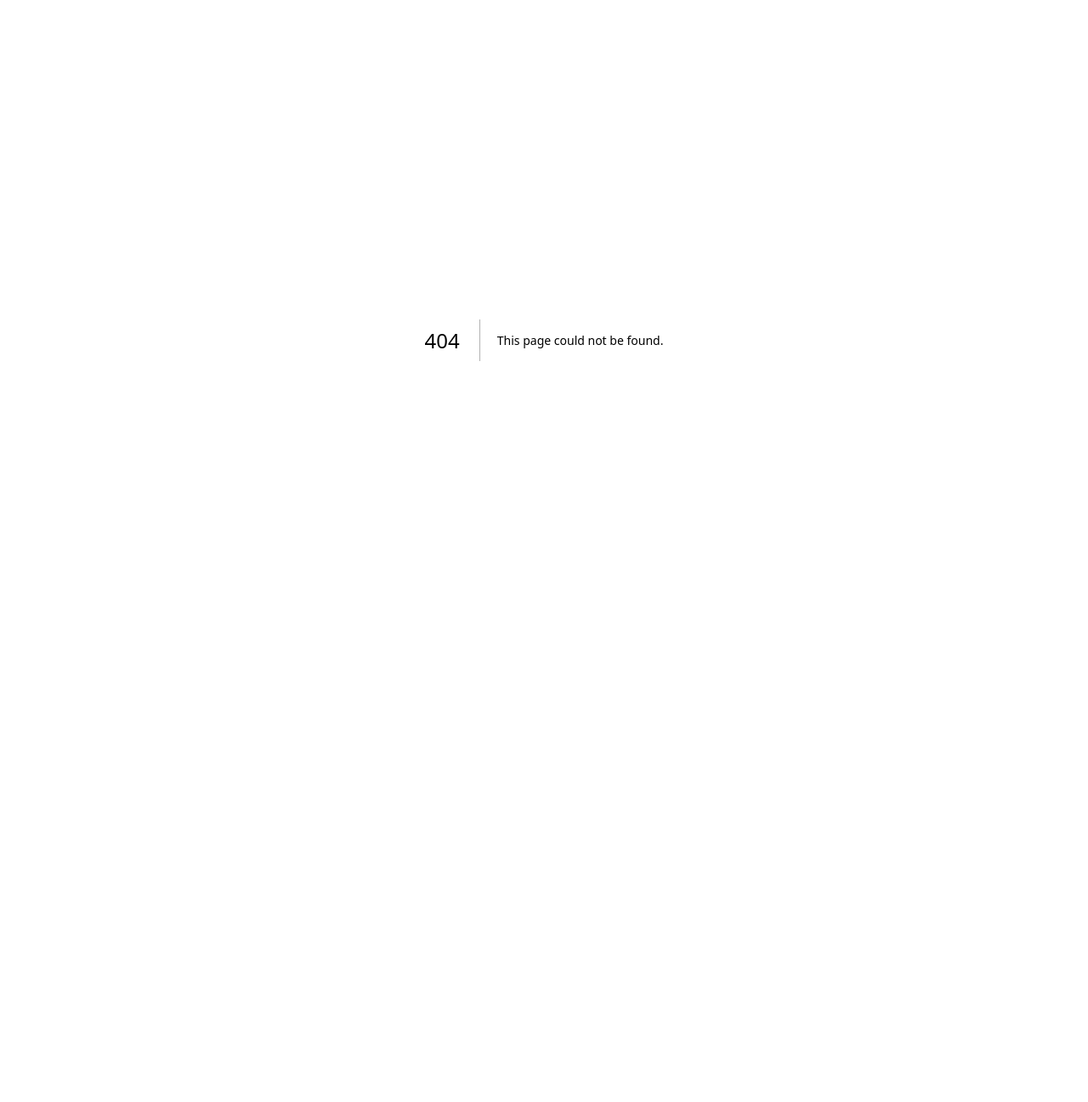
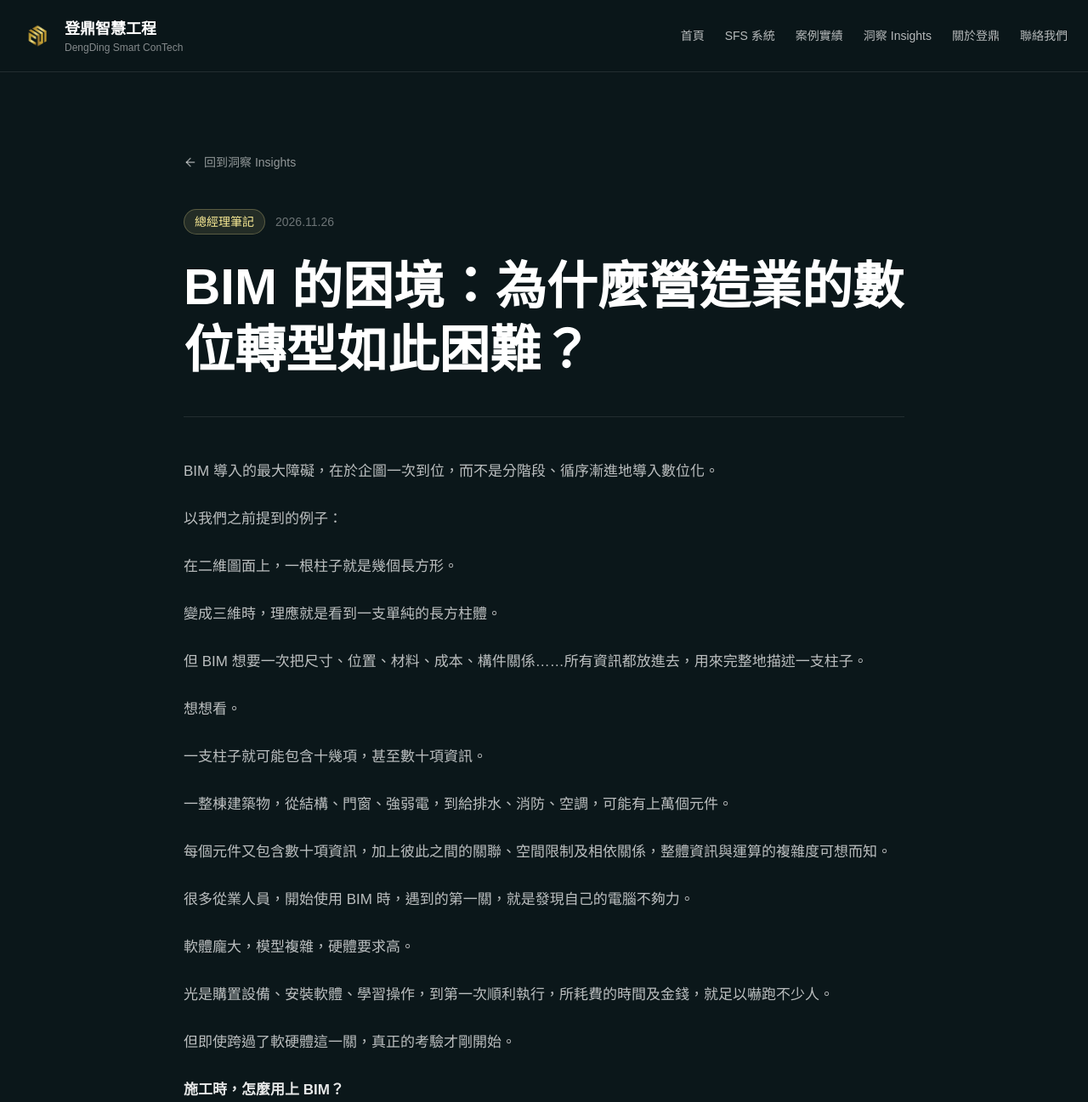
Before and after one commit to MarkHsuDD/dengding-org, a Next.js app: page /insights/bim-workflow-first in a window 1280 px wide. Before the commit this address had no page. Shown: the top 1297 px of the page at 85% size. Before the commit the page ends 800 px from the top, so only its background shows below. Built offline with nearby package versions, Linux system fonts and the light colour scheme.

Commit message:
Publish workflow-first BIM insight

```diff
--- /dev/null
+++ b/app/insights/bim-workflow-first/page.tsx
@@ -0,0 +1,93 @@
+import type { Metadata } from "next";
+import Link from "next/link";
+import { ArrowLeft } from "lucide-react";
+import Navbar from "../../components/Navbar";
+
+const title = "BIM 的困境：為什麼營造業的數位轉型如此困難？";
+const description = "從資訊完整性到工序優先，重新思考 BIM 如何真正進入施工現場。";
+const url = "https://www.dengding.org/insights/bim-workflow-first";
+const date = "2026-11-26";
+
+export const metadata: Metadata = {
+  title: `${title} | 登鼎洞察`,
+  description,
+  alternates: { canonical: url },
+};
+
+const articleJsonLd = {
+  "@context": "https://schema.org",
+  "@type": "Article",
+  headline: title,
+  description,
+  datePublished: date,
+  author: { "@type": "Organization", name: "登鼎智慧工程" },
+  publisher: { "@type": "Organization", name: "登鼎智慧工程" },
+  mainEntityOfPage: url,
+};
+
+export default function ArticlePage() {
+  return (
+    <div className="min-h-screen bg-[#0b171a] text-white">
+      <Navbar />
+      <main>
+        <script type="application/ld+json" dangerouslySetInnerHTML={{ __html: JSON.stringify(articleJsonLd) }} />
+        <article className="mx-auto max-w-4xl px-6 py-20 lg:py-24">
+          <Link href="/insights" className="inline-flex items-center gap-2 text-sm text-white/55 transition hover:text-[#fbec96]">
+            <ArrowLeft size={16} /> 回到洞察 Insights
+          </Link>
+          <header className="mt-10 border-b border-white/10 pb-10">
+            <div className="flex flex-wrap items-center gap-3 text-sm">
+              <span className="rounded-full border border-[#fbec96]/25 bg-[#fbec96]/10 px-3 py-1 text-[#fbec96]">總經理筆記</span>
+              <time dateTime={date} className="text-white/40">2026.11.26</time>
+            </div>
+            <h1 className="mt-6 text-4xl font-semibold leading-tight lg:text-6xl">{title}</h1>
+          </header>
+          <div className="mt-12 space-y-6 text-[17px] leading-8 text-white/72">
+            <p>BIM 導入的最大障礙，在於企圖一次到位，而不是分階段、循序漸進地導入數位化。</p>
+            <p>以我們之前提到的例子：</p>
+            <p>在二維圖面上，一根柱子就是幾個長方形。</p>
+            <p>變成三維時，理應就是看到一支單純的長方柱體。</p>
+            <p>但 BIM 想要一次把尺寸、位置、材料、成本、構件關係……所有資訊都放進去，用來完整地描述一支柱子。</p>
+            <p>想想看。</p>
+            <p>一支柱子就可能包含十幾項，甚至數十項資訊。</p>
+            <p>一整棟建築物，從結構、門窗、強弱電，到給排水、消防、空調，可能有上萬個元件。</p>
+            <p>每個元件又包含數十項資訊，加上彼此之間的關聯、空間限制及相依關係，整體資訊與運算的複雜度可想而知。</p>
+            <p>很多從業人員，開始使用 BIM 時，遇到的第一關，就是發現自己的電腦不夠力。</p>
+            <p>軟體龐大，模型複雜，硬體要求高。</p>
+            <p>光是購置設備、安裝軟體、學習操作，到第一次順利執行，所耗費的時間及金錢，就足以嚇跑不少人。</p>
+            <p>但即使跨過了軟硬體這一關，真正的考驗才剛開始。</p>
+            <p><strong className="font-semibold text-white/90">施工時，怎麼用上 BIM？</strong></p>
+            <p>你不能期待每個工種的施工人員，在工地現場都配備一台高效能筆電，把每一個施工動作、每一道工序，都即時同步到 BIM 系統上。</p>
+            <p>至少，以我目前接觸過的 BIM 系統來說，還沒有看到一套真正從第一線施工人員的使用情境出發，充分解決工地現場 UI/UX 問題的系統。</p>
+            <p>這在 AI 時代，應該會是一個很大的商機。</p>
+            <hr className="my-10 border-white/10" />
+            <p>每一個營造案場，都是許多不同工種，透過分工與協作，共同完成的結果。</p>
+            <p>但沒有任何一個工種，需要知道整棟建築物的所有資訊。</p>
+            <p>與結構體施工相關的工種，比如鋼筋、模板、混凝土，通常不需要知道景觀或室內裝修的所有細節。</p>
+            <p>即使是橫跨施工前、中、後期的機電工程，前期負責預埋管路的人，跟後期負責配線、安裝設備的人，也很可能來自不同的承包單位。</p>
+            <p>每個人真正需要的，是在對的時間、對的位置，取得與自己工作相關的資訊。</p>
+            <p>不多，也不少。</p>
+            <p><strong className="font-semibold text-white/90">資訊的價值，不在於擁有多少，而在於能不能在需要的時候，被正確地使用。</strong></p>
+            <hr className="my-10 border-white/10" />
+            <p>我認為，BIM 的概念，能夠帶給營造產業最大的價值，應該是提供一個讓所有參與者有效溝通、協調與協作的平台。</p>
+            <p>在時間維度上，從設計階段開始，歷經施工，一直到完工驗收，讓資訊能夠有效地傳遞與延續。</p>
+            <p>在空間維度上，讓不同工種能夠提早認知彼此的施工範圍、介面與限制，預先安排工序，以最有效率的方式完成各自的工作。</p>
+            <p>這才是營造產業真正需要的數位化。</p>
+            <p>但目前許多 BIM 系統的發展重心，仍然放在如何吸收、整合及處理更多資訊，而不是如何細化每一道工序（Workflow），以及如何降低不同工種之間的協調成本。</p>
+            <p>我們花了大量的資源，試圖建立一棟建築物完整的數位模型。</p>
+            <p>卻沒有投入同等的心力，去思考一棟建築物，究竟是怎麼被蓋起來的。</p>
+            <p>前者是資訊建模的問題。</p>
+            <p>後者才是營造管理的問題。</p>
+            <p><strong className="font-semibold text-white/90">營造業的數位轉型，不應該從建立一個無所不包的數位模型開始，而應該從改善一道又一道的施工工序開始。</strong></p>
+            <p>先讓每一個工種的工作變得更簡單、更有效率，再逐步串聯不同工種之間的資訊與工作流程。</p>
+            <p>從局部數位化，走向整體數位化。</p>
+            <p>從個別工序的最佳化，走向跨工種的協同最佳化。</p>
+            <p>而不是反過來。</p>
+            <p>這或許就是 BIM 發展至今，始終難以在施工現場全面普及的根本原因。</p>
+            <p><strong className="font-semibold text-white/90">Digitize the workflow, not just the building.</strong></p>
+          </div>
+        </article>
+      </main>
+    </div>
+  );
+}
```
